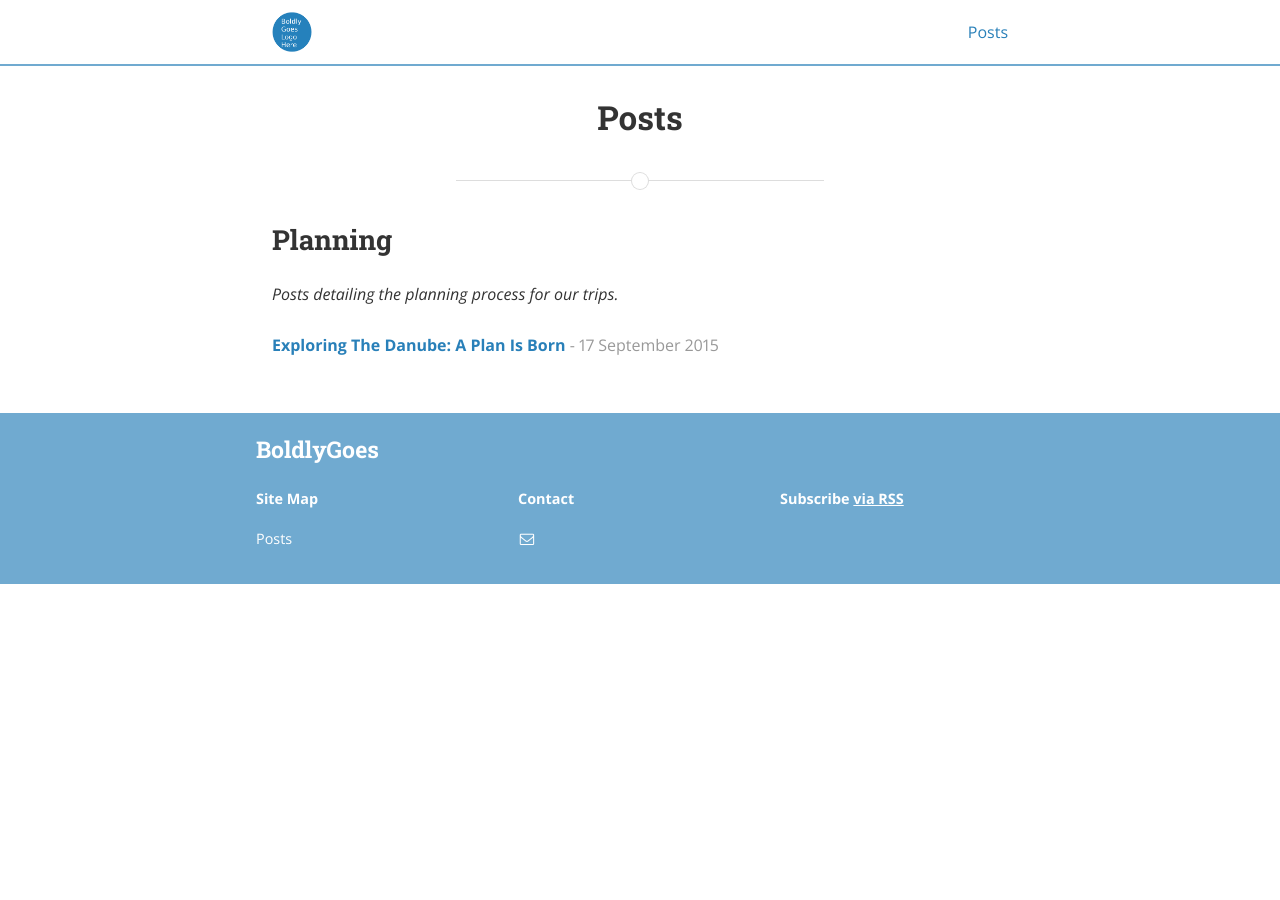
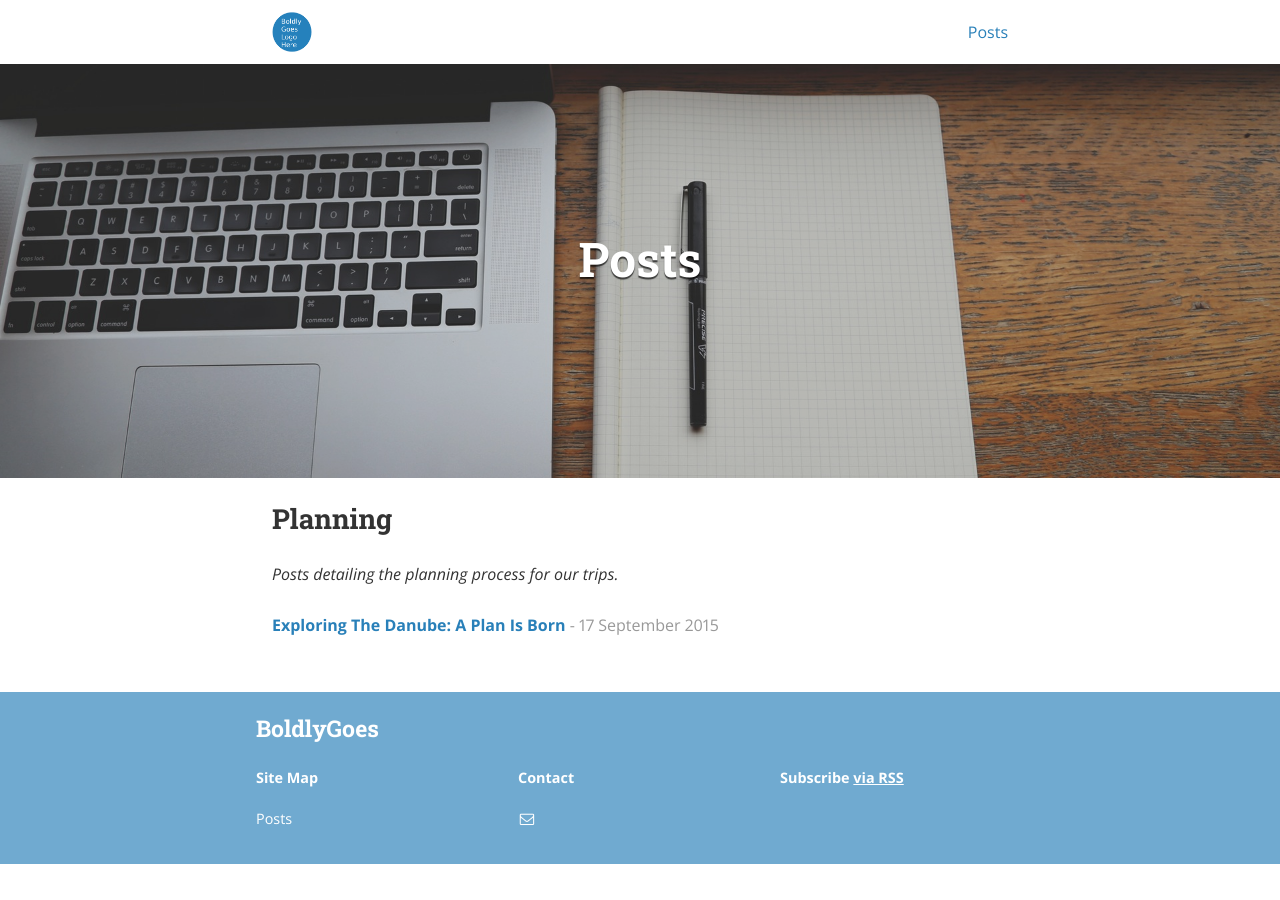
Before and after one commit to SS-Hake/boldlygoes.github.io, a Jekyll site: the page built from posts.html, in a window 1280 px wide. Built offline with Jekyll 4.4.1, drawn with Linux system fonts in a browser that asks for light colours; nearby versions of some CDN libraries; a style sheet for code colours, icons or effects is not loaded.

Commit message:
Re-arrange posts page, add posts header image.

```diff
--- a/_layouts/page.html
+++ b/_layouts/page.html
@@ -1,14 +1,18 @@
 ---
 layout: default
 ---
-<div class="wrapper">
 <div class="page">
 
-  <header class="post-header">
-    <h1 class="post-title">{{ page.title }}</h1>
-  </header>
+  <div class="post-header-container {% if page.cover %}has-cover{% endif %}" {% if page.cover %}style="background-image: url({{ page.cover | prepend: site.baseurl }});"{% endif %}>
+	<div class="scrim {% if page.cover %}has-cover{% endif %}">
+		<header class="post-header">
+		  <h1 class="title">{{ page.title }}</h1>
+		</header>
+	</div>
+</div>
+<div class="wrapper">
 
-  {% include page_divider.html %}
+  <!-- {% include page_divider.html %} -->
 
   <article class="post-content">
     {{ content }}
--- a/posts.html
+++ b/posts.html
@@ -1,6 +1,7 @@
 ---
 layout: page
 title: "Posts"
+cover: "assets/covers/posts-image.jpg"
 permalink: /posts/
 ---
 
```
Also changed, not shown: assets/covers/posts-image.jpg (added), 4 other files.
